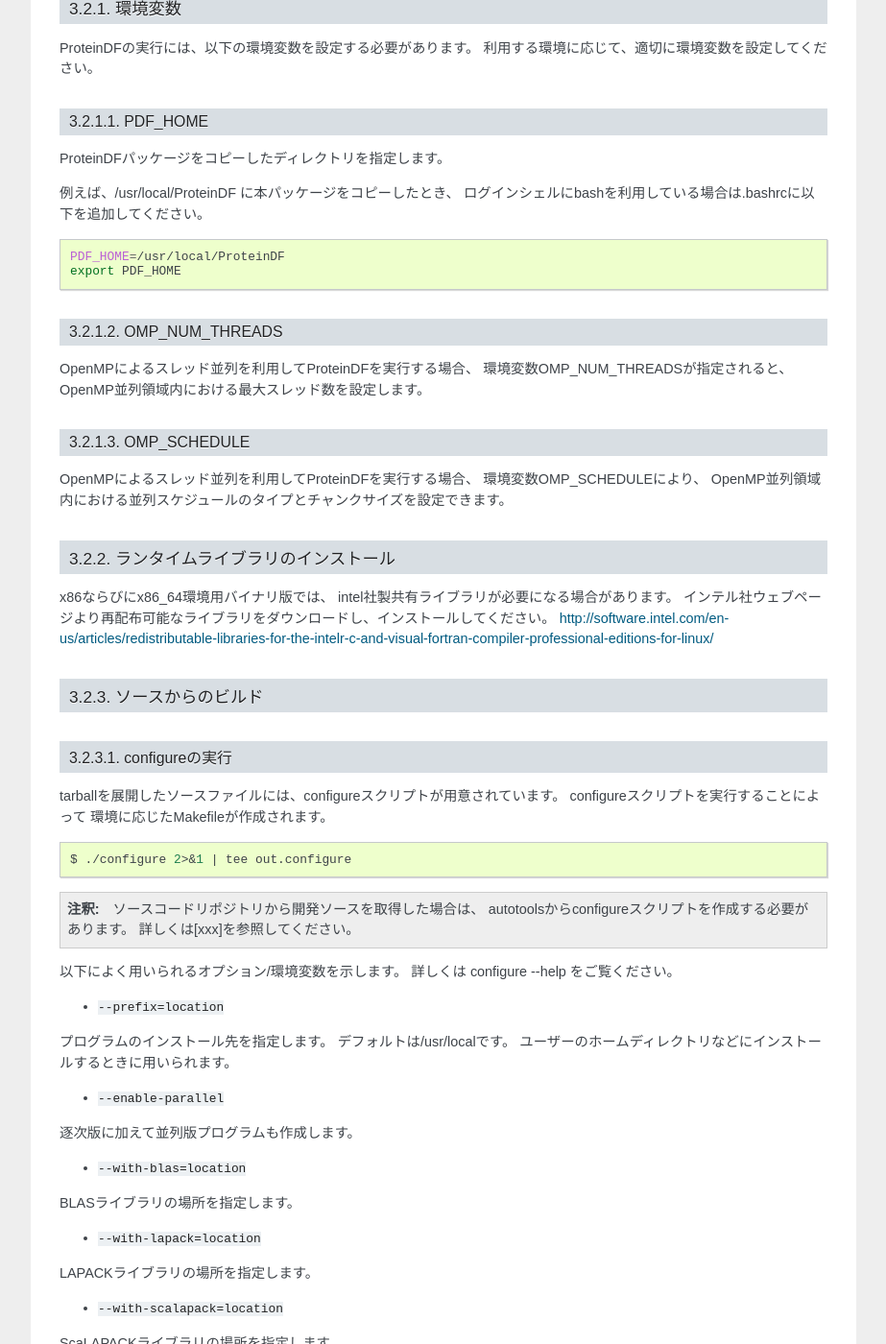
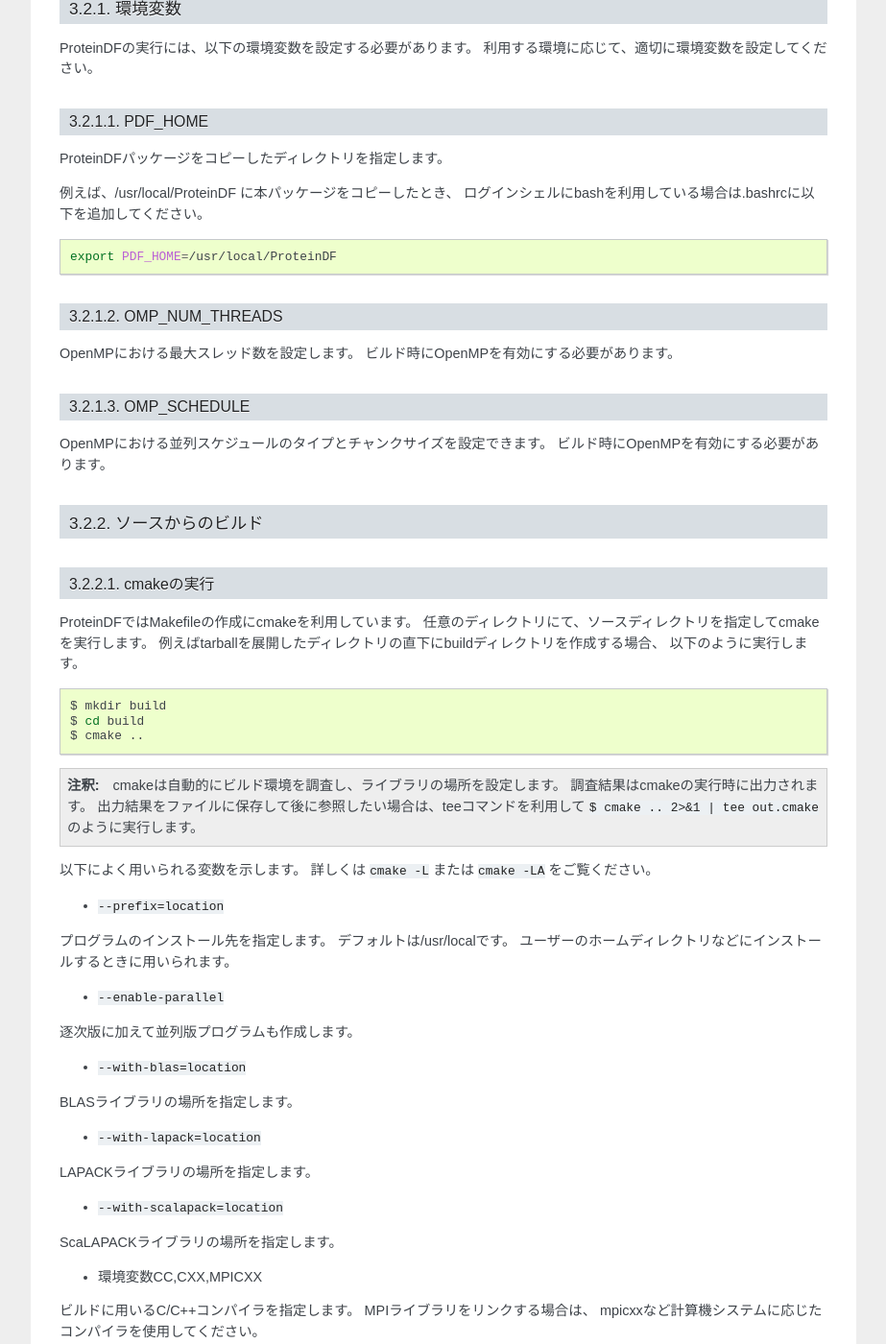
Before and after one commit to ProteinDF/ProteinDF_userman, a Sphinx documentation site: the page built from source/installation.rst, in a window 1280 px wide and 1400 px high, scrolled down 1302 px. Shown: the whole window at 96% size, without its empty margins (198-1121 px from the left). Built offline with Sphinx 7.4.7, drawn with Linux system fonts in a browser that asks for light colours; formulas are drawn with MathJax 3; some of the changed text lies outside the part shown.

Commit message:
WIP: update

```diff
--- a/source/conf.py
+++ b/source/conf.py
@@ -31,7 +31,7 @@ sys.path.append(os.path.abspath('exts'))
 # extensions coming with Sphinx (named 'sphinx.ext.*') or your custom
 # ones.
 # extensions = []
-extensions = ['sphinx.ext.pngmath', 'sphinx.ext.todo', 'numfig']
+extensions = ['sphinx.ext.imgmath', 'sphinx.ext.todo', 'numfig']
 
 # Add any paths that contain templates here, relative to this directory.
 templates_path = ['_templates']
@@ -47,16 +47,16 @@ master_doc = 'index'
 
 # General information about the project.
 project = 'ProteinDF User\'s Manual'
-copyright = '2014, Toshiyuki HIRANO'
+copyright = '2014-2017, Toshiyuki HIRANO'
 
 # The version info for the project you're documenting, acts as replacement for
 # |version| and |release|, also used in various other places throughout the
 # built documents.
 #
 # The short X.Y version.
-version = '2014.0'
+version = '2017.10'
 # The full version, including alpha/beta/rc tags.
-release = '2014.0'
+release = '2017.10rc'
 
 # The language for content autogenerated by Sphinx. Refer to documentation
 # for a list of supported languages.
--- a/source/installation.rst
+++ b/source/installation.rst
@@ -97,8 +97,7 @@ ProteinDFパッケージをコピーしたディレクトリを指定します
 
 .. code-block:: bash
 
-  PDF_HOME=/usr/local/ProteinDF
-  export PDF_HOME
+  export PDF_HOME=/usr/local/ProteinDF
 
 
 .. index:: OMP_NUM_THREADS
@@ -106,9 +105,8 @@ ProteinDFパッケージをコピーしたディレクトリを指定します
 OMP_NUM_THREADS
 ^^^^^^^^^^^^^^^
 
-OpenMPによるスレッド並列を利用してProteinDFを実行する場合、
-環境変数OMP_NUM_THREADSが指定されると、
-OpenMP並列領域内における最大スレッド数を設定します。
+OpenMPにおける最大スレッド数を設定します。
+ビルド時にOpenMPを有効にする必要があります。
 
 
 .. index:: OMP_SCHEDULE
@@ -116,18 +114,9 @@ OpenMP並列領域内における最大スレッド数を設定します。
 OMP_SCHEDULE
 ^^^^^^^^^^^^
 
-OpenMPによるスレッド並列を利用してProteinDFを実行する場合、
-環境変数OMP_SCHEDULEにより、
-OpenMP並列領域内における並列スケジュールのタイプとチャンクサイズを設定できます。
+OpenMPにおける並列スケジュールのタイプとチャンクサイズを設定できます。
+ビルド時にOpenMPを有効にする必要があります。
 
-
-ランタイムライブラリのインストール
-----------------------------------
-
-x86ならびにx86_64環境用バイナリ版では、
-intel社製共有ライブラリが必要になる場合があります。
-インテル社ウェブページより再配布可能なライブラリをダウンロードし、インストールしてください。
-http://software.intel.com/en-us/articles/redistributable-libraries-for-the-intelr-c-and-visual-fortran-compiler-professional-editions-for-linux/
 
 
 ソースからのビルド
@@ -135,30 +124,32 @@ http://software.intel.com/en-us/articles/redistributable-libraries-for-the-intel
 
 .. index: configure
 
-configureの実行
+cmakeの実行
 ^^^^^^^^^^^^^^^
 
-
-tarballを展開したソースファイルには、configureスクリプトが用意されています。
-configureスクリプトを実行することによって
-環境に応じたMakefileが作成されます。
-
+ProteinDFではMakefileの作成にcmakeを利用しています。
+任意のディレクトリにて、ソースディレクトリを指定してcmakeを実行します。
+例えばtarballを展開したディレクトリの直下にbuildディレクトリを作成する場合、
+以下のように実行します。
 
 .. code-block:: bash
 
-  $ ./configure 2>&1 | tee out.configure
+  $ mkdir build
+  $ cd build
+  $ cmake ..
 
 
 .. note::
 
-  ソースコードリポジトリから開発ソースを取得した場合は、
-  autotoolsからconfigureスクリプトを作成する必要があります。
-  詳しくは[xxx]を参照してください。
+  cmakeは自動的にビルド環境を調査し、ライブラリの場所を設定します。
+  調査結果はcmakeの実行時に出力されます。
+  出力結果をファイルに保存して後に参照したい場合は、teeコマンドを利用して
+  ``$ cmake .. 2>&1 | tee out.cmake``
+  のように実行します。
 
 
-
-以下によく用いられるオプション/環境変数を示します。
-詳しくは configure --help をご覧ください。
+以下によく用いられる変数を示します。
+詳しくは ``cmake -L`` または ``cmake -LA`` をご覧ください。
 
 
 * ``--prefix=location``
@@ -253,17 +244,3 @@ makeの実行した後、実行ファイル・データを所定のパスにイ
 
 環境によってはスクリプトが実行できない、ビルドできないなどの問題が発生するかもしれません。
 その場合は、各スクリプトの出力(上記の操作の場合、out.configure, out.make, out.make_install)をよくチェックしてください。
-
-
-開発コードからのビルド
-^^^^^^^^^^^^^^^^^^^^^^
-
-ソースコードリポジトリから取得した場合は、
-configureスクリプトをautotoolsを用いて作成する必要があります。
-automake, autoconf, libtoolがインストールされた環境で、
-同梱のbootstrap.shを実行してください。
-
-
-.. code-block: bash
-
-  $ ./bootstrap.sh
--- a/source/preface.rst
+++ b/source/preface.rst
@@ -65,3 +65,4 @@ email: pdf-dev [AT] iis.u-tokyo.ac.jp
 
 * 2012年12月 初版
 * 2013年 3月 イノベーションプロジェクト版リリースに伴う修正
+* 2017年10月 ビルド方式変更に伴う修正
```
Also changed, not shown: source/quick_start_guide.rst (+18 -18 lines).
